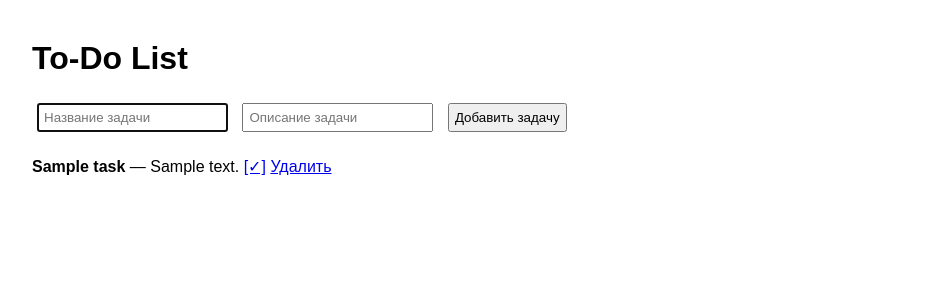
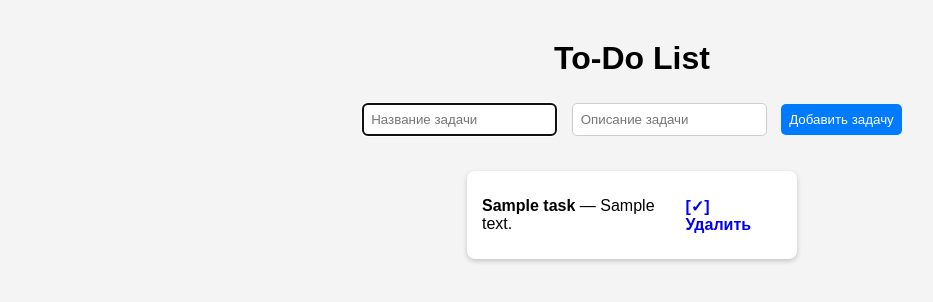
Before and after one commit to roma5046/Web-todo-app, a Flask app: template templates/index.html in a window 1280 px wide. Shown: the top 302 px of the page, without its empty margins (8-941 px from the left). Run offline with Flask 3, Linux system fonts and the light colour scheme; the template is opened without the code that fills it: most values are stand-ins (such as "Sample title", 1, 10 or a date in 2020).

Commit message:
Подключение общего CSS к index.html, register.html и login.html

```diff
--- /dev/null
+++ b/static/styles.css
@@ -0,0 +1,84 @@
+/* Основные стили страницы */
+body {
+    font-family: Arial, sans-serif; /* Шрифт для всего тела страницы */
+    margin: 40px;                   /* Отступы вокруг содержимого */
+    background: #f4f4f4;            /* Цвет фона страницы */
+}
+
+/* Заголовок страницы */
+h1 {
+    text-align: center;             /* Выравнивание по центру */
+}
+
+/* Форма добавления задачи */
+.task-form {
+    margin-bottom: 30px;            /* Отступ снизу для отделения от списка задач */
+    text-align: center;             /* Выравнивание элементов формы по центру */
+}
+
+/* Поля ввода и кнопки */
+input,
+button {
+    padding: 8px;                   /* Внутренние отступы */
+    margin: 5px;                     /* Отступы вокруг */
+    border-radius: 5px;             /* Скругление углов */
+    border: 1px solid #ccc;         /* Граница поля/кнопки */
+}
+
+/* Стили кнопки добавления */
+button {
+    cursor: pointer;                /* Курсор при наведении */
+    background: #007bff;            /* Синий фон кнопки */
+    color: white;                   /* Белый текст */
+    border: none;                   /* Убираем границу */
+}
+
+/* Эффект при наведении на кнопку */
+button:hover {
+    background: #0056b3;            /* Темный синий фон */
+}
+
+/* Список задач */
+.task-list {
+    display: flex;                  /* Флекс-контейнер */
+    flex-direction: column;         /* Располагаем задачи вертикально */
+    align-items: center;            /* Центрирование по горизонтали */
+}
+
+/* Карточка отдельной задачи */
+.task-card {
+    background: white;              /* Белый фон */
+    width: 300px;                   /* Фиксированная ширина */
+    padding: 10px 15px;             /* Внутренние отступы */
+    margin-bottom: 10px;            /* Отступ снизу между задачами */
+    border-radius: 8px;             /* Скругление углов */
+    box-shadow: 0 2px 5px rgba(0, 0, 0, 0.2); /* Тень вокруг карточки */
+    display: flex;                  /* Флекс для кнопок действий */
+    justify-content: space-between; /* Разводим элементы по краям */
+    align-items: center;            /* Вертикальное выравнивание */
+}
+
+/* Стиль для выполненных задач */
+.done {
+    text-decoration: line-through;  /* Зачеркнутый текст */
+    color: gray;                     /* Бледный цвет */
+}
+
+/* Сообщения flash для пользователя */
+.flash {
+    color: green;                   /* Зеленый цвет */
+    margin-bottom: 15px;            /* Отступ снизу */
+    text-align: center;             /* Выравнивание по центру */
+}
+
+/* Ссылки для действий с задачами */
+.task-actions a {
+    margin-left: 10px;              /* Отступ слева между ссылками */
+    text-decoration: none;          /* Убираем подчеркивание */
+    font-weight: bold;              /* Жирный текст */
+}
+
+/* Эффект при наведении на ссылки действий */
+.task-actions a:hover {
+    color: #007bff;                 /* Синий текст при наведении */
+}
--- a/templates/index.html
+++ b/templates/index.html
@@ -3,14 +3,7 @@
 <head>
     <meta charset="UTF-8">	<!-- Кодировка для корректного отображения кириллицы -->
     <title>To-Do List</title> 	<!-- Заголовок страницы (во вкладке браузера) -->
-    <style>
-        body { font-family: Arial, sans-serif; margin: 40px; }	/* Общие стили для страницы: шрифт и отступы */
-        input, button { padding: 5px; margin: 5px; }		/* Отступы и внутренние поля для кнопок и полей ввода */
-        .task-form { margin-bottom: 20px; } 			/* Отступ снизу у формы, чтобы задачи не "прилипали" к ней */
-	.done { text-decoration: line-through; color: gray; }   /* Зачёркивание выполненной задачи, более бледный цвет */
-	.flash { color: green; margin-bottom: 10px; } 		/* Стиль для сообщений flash, зеленый цвет и отступ снизу */
-	.task-list p { margin-bottom: 10px; }                   /* Отступ между задачами, чтобы не слипались */
-    </style>
+    <link rel="stylesheet" href="{{ url_for('static', filename='styles.css') }}"> <!-- Подключение CSS файла -->
 </head>
 <body>
     <h1>To-Do List</h1>	<!-- Основной заголовок страницы -->
@@ -33,12 +26,16 @@
    </div>
 	<div class="task-list"> <!-- Блок, где будет отображаться список задач -->
 		{% for task in tasks %}    <!-- Цикл: проходит по списку задач -->
-			<p class="{% if task.done %}done{% endif %}">  <!-- Если задача выполнена, применяем стиль "done" -->
-			<strong>{{ task.title }}</strong> — {{ task.description }} <!-- Отображение названия и описания -->
-			<a href="/toggle/{{ loop.index0 }}">[✓]</a> <!-- Кнопка для переключения статуса выполнения -->
-			<a href="/delete/{{ loop.index0 }}">Удалить</a> <!-- Удаление задачи по индексу -->
-			</p>
+			<div class="task-card">	<!-- Карточка одной задачи -->
+				<p class="{% if task.done %}done{% endif %}">  <!-- Если задача выполнена, применяем стиль "done" -->
+					<strong>{{ task.title }}</strong> — {{ task.description }} <!-- Отображение названия и описания -->
+				</p>
+				<div class="task-actions"> <!-- Ссылки для переключения статуса и удаления задачи -->
+					<a href="/toggle/{{ loop.index0 }}">[✓]</a> <!-- Кнопка для переключения статуса выполнения -->
+					<a href="/delete/{{ loop.index0 }}">Удалить</a> <!-- Удаление задачи по индексу -->
+				</div>
+			</div>
 		{% endfor %}               <!-- Конец цикла -->
-    </div>
+   </div>
 </body>
 </html>
```
Also changed, not shown: templates/login.html (+11 -13 lines), templates/register.html (+7 -10 lines).
